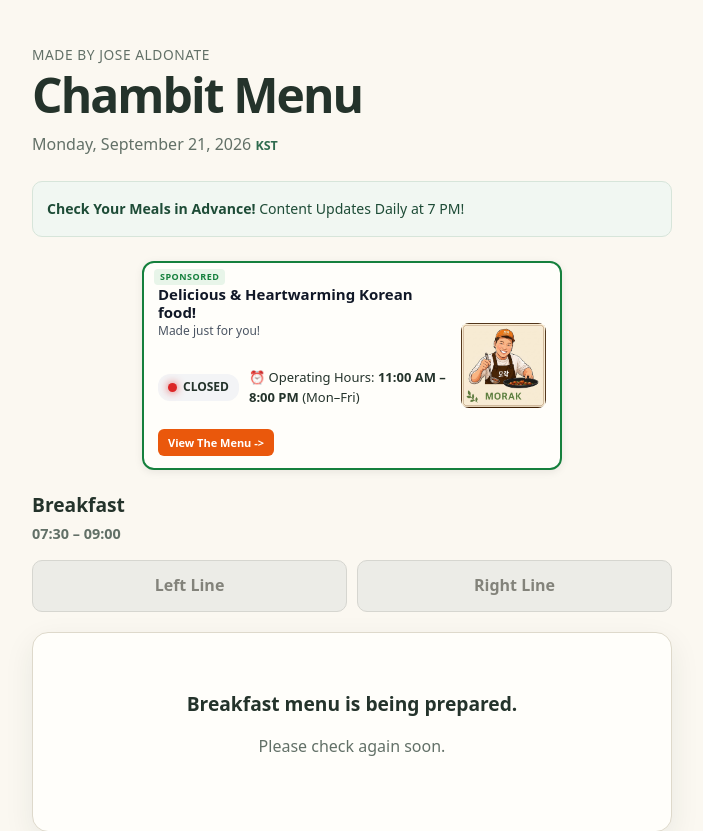
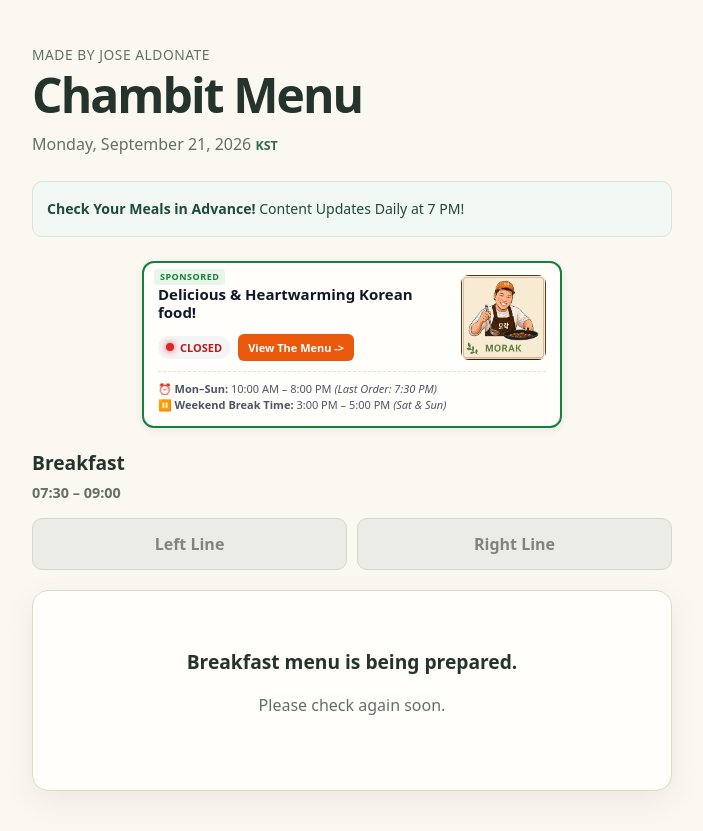
Before and after one commit to build529/chambit-menu-mvp-website-build, a FastAPI app: page / in a window 1280 px wide. Shown: the top 831 px of the page, without its empty margins (288-991 px from the left). Run offline with FastAPI, Linux system fonts and the light colour scheme.

Commit message:
Save latest carousel banner updates

```diff
--- a/app/static/css/site.css
+++ b/app/static/css/site.css
@@ -402,17 +402,17 @@ a {
 }
 
 
-/* WIDE HORIZONTAL CONTAINER (Mobile-First) */
+/* WIDE HORIZONTAL CONTAINER (Mobile-First Layout) */
 .ad-wide-banner {
   position: relative;
   display: flex;
-  flex-direction: row;       /* Text on left, image on right */
+  flex-direction: column;    /* Stacks top ad body and bottom operating hours vertically */
   align-items: center;
-  justify-content: space-between;
+  justify-content: flex-start;
 
   width: 100%;               /* Spans full available width */
   max-width: 420px;          /* Fits mobile screens */
-  min-height: 110px;         /* Short height */
+  min-height: 110px;         /* Short base height */
 
   margin: 0 auto 20px auto;  /* Centered with bottom spacing */
   padding: 12px 14px;
@@ -436,6 +436,15 @@ a {
   padding: 1px 6px;
   border-radius: 4px;
   letter-spacing: 0.5px;
+}
+
+/* INNER AD BODY ROW (Contains Left Text & Right Image side-by-side) */
+.ad-body {
+  display: flex;
+  flex-direction: row;       /* Text on left, image on right */
+  align-items: center;
+  justify-content: space-between;
+  width: 100%;
 }
 
 /* LEFT SIDE TEXT AREA */
@@ -496,16 +505,36 @@ a {
   display: block;
 }
 
+/* OPERATING HOURS & LIVE STATUS CONTAINER (Full width at bottom) */
+/* OPERATING HOURS CONTAINER */
+.operating-hours-container {
+  width: 100%;
+  display: flex;
+  flex-direction: column;    /* Forces everything inside to stack vertically */
+  align-items: flex-start;   /* Aligns text to the left */
+  gap: 6px;                  /* Spacing between status dot and text lines */
+  margin-top: 10px;
+  padding-top: 8px;
+  border-top: 1px dashed #e5e0d8; /* Dashed separator line */
+}
 
+/* MULTI-LINE HOURS TEXT STYLING */
+.operating-hours-container .hours-text p {
+  margin: 2px 0;             /* Small vertical gap between each sentence row */
+  font-size: 11px;
+  color: #4b5563;
+  line-height: 1.3;
+}
 
-
-/* OPERATING HOURS & LIVE STATUS CONTAINER */
-.operating-hours-container {
+/* HORIZONTAL FLEX ROW FOR STATUS BADGE + CTA BUTTON */
+.ad-cta-row {
   display: flex;
+  flex-direction: row;
   align-items: center;
-  gap: 10px;
-  margin: 8px 0;
-  font-size: 13px;
+  gap: 8px;              /* Space between status badge and CTA button */
+  margin-top: 6px;
+  width: 100%;
+  flex-wrap: wrap;       /* Prevents overflow on very small phone screens */
 }
 
 /* STATUS BADGE LAYOUT */
@@ -513,17 +542,17 @@ a {
   display: inline-flex;
   align-items: center;
   gap: 6px;
-  padding: 4px 10px;
+  padding: 3px 8px;
   border-radius: 12px;
   background-color: #f3f4f6;
   font-weight: 700;
-  font-size: 12px;
+  font-size: 11px;
 }
 
 /* BASE DOT STYLES */
 .dot {
-  width: 9px;
-  height: 9px;
+  width: 8px;
+  height: 8px;
   border-radius: 50%;
   display: inline-block;
 }
@@ -531,7 +560,7 @@ a {
 /* OPEN (GREEN) WITH GLOW EFFECT */
 .dot.open {
   background-color: #16a34a;
-  box-shadow: 0 0 8px rgba(22, 163, 74, 0.8);
+  box-shadow: 0 0 6px rgba(22, 163, 74, 0.8);
 }
 
 .status-indicator .text-open {
@@ -541,7 +570,7 @@ a {
 /* CLOSED (RED) WITH GLOW EFFECT */
 .dot.closed {
   background-color: #dc2626;
-  box-shadow: 0 0 8px rgba(220, 38, 38, 0.8);
+  box-shadow: 0 0 6px rgba(220, 38, 38, 0.8);
 }
 
 .status-indicator .text-closed {
--- a/app/static/js/morak-status.js
+++ b/app/static/js/morak-status.js
@@ -9,28 +9,44 @@ function updateRestaurantStatus() {
   const day = now.getDay(); // 0 = Sunday, 1 = Monday, ..., 6 = Saturday
   const currentTimeInMinutes = now.getHours() * 60 + now.getMinutes();
 
-  // Define Operating Hours in Minutes (Example: 11:00 AM to 8:00 PM)
-  const openTime = 11 * 60;  // 11:00 AM (660 min)
-  const closeTime = 20 * 60; // 8:00 PM (1200 min)
+  // Schedule in Minutes from Midnight:
+  const openTime = 10 * 60;           // 10:00 AM (600 min)
+  const lastOrderCutoff = 19 * 60 + 30; // 7:30 PM (1170 min)
+  const closeTime = 20 * 60;          // 8:00 PM (1200 min)
 
-  // Check if weekday (Mon–Fri = 1 to 5) and within operating hours
-  const isWeekday = day >= 1 && day <= 5;
-  const isOpen = isWeekday && (currentTimeInMinutes >= openTime && currentTimeInMinutes < closeTime);
+  // Weekend Break Time (3:00 PM to 5:00 PM on Sat & Sun)
+  const breakStart = 15 * 60;         // 3:00 PM (900 min)
+  const breakEnd = 17 * 60;           // 5:00 PM (1020 min)
 
-  if (isOpen) {
+  const isWeekend = (day === 0 || day === 6);
+  const isBreakTime = isWeekend && (currentTimeInMinutes >= breakStart && currentTimeInMinutes < breakEnd);
+
+  // Status Logic
+  if (isBreakTime) {
+    dot.className = 'dot closed';
+    text.textContent = 'BREAK TIME';
+    text.className = 'status-text text-closed';
+  } else if (currentTimeInMinutes >= openTime && currentTimeInMinutes < lastOrderCutoff) {
+    // 10:00 AM to 7:29 PM
     dot.className = 'dot open';
-    text.textContent = 'OPEN NOW';
+    text.textContent = 'OPEN';
     text.className = 'status-text text-open';
+  } else if (currentTimeInMinutes >= lastOrderCutoff && currentTimeInMinutes < closeTime) {
+    // 7:30 PM to 7:59 PM (No new orders accepted)
+    dot.className = 'dot closed';
+    text.textContent = 'NO ORDERS';
+    text.className = 'status-text text-closed';
   } else {
+    // Before 10:00 AM or after 8:00 PM
     dot.className = 'dot closed';
     text.textContent = 'CLOSED';
     text.className = 'status-text text-closed';
   }
 }
 
-// Run immediately when the script loads
+// Run immediately on script load
 document.addEventListener('DOMContentLoaded', () => {
   updateRestaurantStatus();
-  // Refresh status automatically every 1 minute (60,000 ms)
+  // Auto-refresh every 1 minute
   setInterval(updateRestaurantStatus, 60000);
 });
--- a/app/templates/public_index.html
+++ b/app/templates/public_index.html
@@ -7,7 +7,7 @@
     content="width=device-width, initial-scale=1"
   >
   <title>Chambit Menu</title>
-  <link rel="stylesheet" href="/static/css/site.css?v=welcome-image-1">
+  <link rel="stylesheet" href="/static/css/site.css?v=hours-text-01">
 
 
   {% if ga_measurement_id %}
@@ -57,20 +57,20 @@ Meal service will resume on Monday, September 28.</p>
   <!-- SPONSORED BADGE -->
   <span class="ad-tag">SPONSORED</span>
 
+  <!-- TOP HORIZONTAL ROW (LEFT + RIGHT CONTAINERS) -->
+  <div class="ad-body">
+
   <!-- LEFT SIDE: Text, Offer Slogan, & CTA -->
   <div class="ad-content-left">
     <h3 class="ad-heading">Delicious & Heartwarming Korean food!</h3>
-    <p class="ad-subtext">Made just for you!</p>
+    <!--<p class="ad-subtext">Made just for you!</p>-->
+    <div style="height: 5px;"></div>
 
-      <!-- LIVE RESTAURANT STATUS INDICATOR -->
-  <div class="operating-hours-container">
+    <!-- HORIZONTAL ROW: LIVE STATUS BADGE + CTA BUTTON -->
+  <div class="ad-cta-row">
       <div class="status-indicator">
         <span id="status-dot" class="dot closed"></span>
         <span id="status-text" class="status-text">CLOSED</span>
-    </div>
-    <p class="hours-text">
-      ⏰ Operating Hours: <strong>11:00 AM – 8:00 PM</strong> (Mon–Fri)
-    </p>
       </div>
 
     <!-- Action Link / Button -->
@@ -89,6 +90,21 @@ Meal service will resume on Monday, September 28.</p>
       <img src="/static/images/morak-03.png" alt="Morak Special Deal" class="ad-img-thumb">
     </a>
   </div>
+
+  </div>
+
+  <!-- BOTTOM VERTICAL ROW: OPERATING HOURS (FULL WIDTH UNDERNEATH) -->
+  <div class="operating-hours-container">
+
+    <!-- MULTI-LINE OPERATING HOURS TEXT -->
+    <div class="hours-text">
+        <p>⏰ <strong>Mon–Sun:</strong> 10:00 AM – 8:00 PM <em>(Last Order: 7:30 PM)</em></p>
+        <p>⏸️ <strong>Weekend Break Time:</strong> 3:00 PM – 5:00 PM <em>(Sat &amp; Sun)</em></p>
+      </div>
+
+  </div>
+
+
 
 </section>
 
```
Also changed, not shown: other parts of app/templates/public_index.html (+58 -22 lines). Lines whose indentation alone changed are shown as unchanged.
